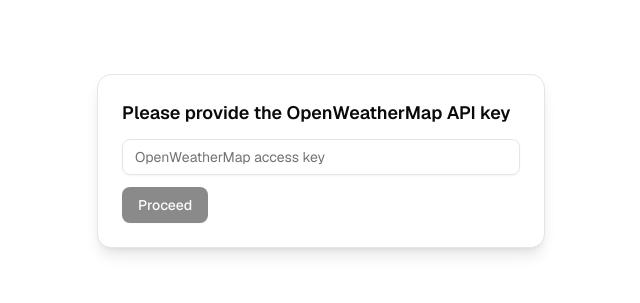
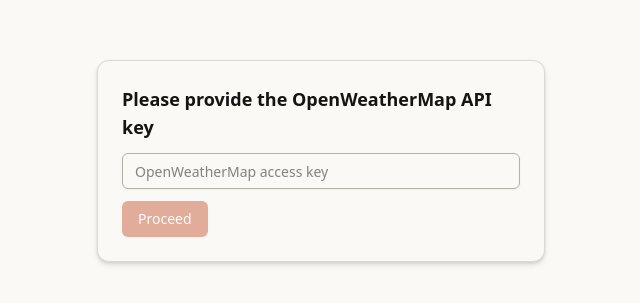
Before and after one commit to Jlassiezzeddine/meteo-ville, a Next.js app: page / in a window 1280 px wide. Shown: the part 239-542 px from the top of the page, without its empty margins (319-959 px from the left). Built offline with nearby package versions, Linux system fonts and the light colour scheme.

Commit message:
Add new theme

```diff
--- a/src/app/globals.css
+++ b/src/app/globals.css
@@ -6,8 +6,8 @@
 @theme inline {
   --color-background: var(--background);
   --color-foreground: var(--foreground);
-  --font-sans: var(--font-geist-sans);
-  --font-mono: var(--font-geist-mono);
+  --font-sans: ui-sans-serif, system-ui, -apple-system, BlinkMacSystemFont, 'Segoe UI', Roboto, 'Helvetica Neue', Arial, 'Noto Sans', sans-serif, 'Apple Color Emoji', 'Segoe UI Emoji', 'Segoe UI Symbol', 'Noto Color Emoji';
+  --font-mono: ui-monospace, SFMono-Regular, Menlo, Monaco, Consolas, "Liberation Mono", "Courier New", monospace;
   --color-sidebar-ring: var(--sidebar-ring);
   --color-sidebar-border: var(--sidebar-border);
   --color-sidebar-accent-foreground: var(--sidebar-accent-foreground);
@@ -41,75 +41,142 @@
   --radius-md: calc(var(--radius) - 2px);
   --radius-lg: var(--radius);
   --radius-xl: calc(var(--radius) + 4px);
+  --font-serif: ui-serif, Georgia, Cambria, "Times New Roman", Times, serif;
+  --radius: 0.5rem;
+  --tracking-tighter: calc(var(--tracking-normal) - 0.05em);
+  --tracking-tight: calc(var(--tracking-normal) - 0.025em);
+  --tracking-wide: calc(var(--tracking-normal) + 0.025em);
+  --tracking-wider: calc(var(--tracking-normal) + 0.05em);
+  --tracking-widest: calc(var(--tracking-normal) + 0.1em);
+  --tracking-normal: var(--tracking-normal);
+  --shadow-2xl: var(--shadow-2xl);
+  --shadow-xl: var(--shadow-xl);
+  --shadow-lg: var(--shadow-lg);
+  --shadow-md: var(--shadow-md);
+  --shadow: var(--shadow);
+  --shadow-sm: var(--shadow-sm);
+  --shadow-xs: var(--shadow-xs);
+  --shadow-2xs: var(--shadow-2xs);
+  --spacing: var(--spacing);
+  --letter-spacing: var(--letter-spacing);
+  --shadow-offset-y: var(--shadow-offset-y);
+  --shadow-offset-x: var(--shadow-offset-x);
+  --shadow-spread: var(--shadow-spread);
+  --shadow-blur: var(--shadow-blur);
+  --shadow-opacity: var(--shadow-opacity);
+  --color-shadow-color: var(--shadow-color);
+  --color-destructive-foreground: var(--destructive-foreground);
 }
 
 :root {
-  --radius: 0.625rem;
-  --background: oklch(1 0 0);
-  --foreground: oklch(0.145 0 0);
-  --card: oklch(1 0 0);
-  --card-foreground: oklch(0.145 0 0);
-  --popover: oklch(1 0 0);
-  --popover-foreground: oklch(0.145 0 0);
-  --primary: oklch(0.205 0 0);
-  --primary-foreground: oklch(0.985 0 0);
-  --secondary: oklch(0.97 0 0);
-  --secondary-foreground: oklch(0.205 0 0);
-  --muted: oklch(0.97 0 0);
-  --muted-foreground: oklch(0.556 0 0);
-  --accent: oklch(0.97 0 0);
-  --accent-foreground: oklch(0.205 0 0);
-  --destructive: oklch(0.577 0.245 27.325);
-  --border: oklch(0.922 0 0);
-  --input: oklch(0.922 0 0);
-  --ring: oklch(0.708 0 0);
-  --chart-1: oklch(0.646 0.222 41.116);
-  --chart-2: oklch(0.6 0.118 184.704);
-  --chart-3: oklch(0.398 0.07 227.392);
-  --chart-4: oklch(0.828 0.189 84.429);
-  --chart-5: oklch(0.769 0.188 70.08);
-  --sidebar: oklch(0.985 0 0);
-  --sidebar-foreground: oklch(0.145 0 0);
-  --sidebar-primary: oklch(0.205 0 0);
-  --sidebar-primary-foreground: oklch(0.985 0 0);
-  --sidebar-accent: oklch(0.97 0 0);
-  --sidebar-accent-foreground: oklch(0.205 0 0);
-  --sidebar-border: oklch(0.922 0 0);
-  --sidebar-ring: oklch(0.708 0 0);
+  --radius: 0.5rem;
+  --background: oklch(0.9818 0.0054 95.0986);
+  --foreground: oklch(0.3438 0.0269 95.7226);
+  --card: oklch(0.9818 0.0054 95.0986);
+  --card-foreground: oklch(0.1908 0.0020 106.5859);
+  --popover: oklch(1.0000 0 0);
+  --popover-foreground: oklch(0.2671 0.0196 98.9390);
+  --primary: oklch(0.6171 0.1375 39.0427);
+  --primary-foreground: oklch(1.0000 0 0);
+  --secondary: oklch(0.9245 0.0138 92.9892);
+  --secondary-foreground: oklch(0.4334 0.0177 98.6048);
+  --muted: oklch(0.9341 0.0153 90.2390);
+  --muted-foreground: oklch(0.6059 0.0075 97.4233);
+  --accent: oklch(0.9245 0.0138 92.9892);
+  --accent-foreground: oklch(0.2671 0.0196 98.9390);
+  --destructive: oklch(0.1908 0.0020 106.5859);
+  --border: oklch(0.8847 0.0069 97.3627);
+  --input: oklch(0.7621 0.0156 98.3528);
+  --ring: oklch(0.6171 0.1375 39.0427);
+  --chart-1: oklch(0.5583 0.1276 42.9956);
+  --chart-2: oklch(0.6898 0.1581 290.4107);
+  --chart-3: oklch(0.8816 0.0276 93.1280);
+  --chart-4: oklch(0.8822 0.0403 298.1792);
+  --chart-5: oklch(0.5608 0.1348 42.0584);
+  --sidebar: oklch(0.9663 0.0080 98.8792);
+  --sidebar-foreground: oklch(0.3590 0.0051 106.6524);
+  --sidebar-primary: oklch(0.6171 0.1375 39.0427);
+  --sidebar-primary-foreground: oklch(0.9881 0 0);
+  --sidebar-accent: oklch(0.9245 0.0138 92.9892);
+  --sidebar-accent-foreground: oklch(0.3250 0 0);
+  --sidebar-border: oklch(0.9401 0 0);
+  --sidebar-ring: oklch(0.7731 0 0);
+  --destructive-foreground: oklch(1.0000 0 0);
+  --font-sans: ui-sans-serif, system-ui, -apple-system, BlinkMacSystemFont, 'Segoe UI', Roboto, 'Helvetica Neue', Arial, 'Noto Sans', sans-serif, 'Apple Color Emoji', 'Segoe UI Emoji', 'Segoe UI Symbol', 'Noto Color Emoji';
+  --font-serif: ui-serif, Georgia, Cambria, "Times New Roman", Times, serif;
+  --font-mono: ui-monospace, SFMono-Regular, Menlo, Monaco, Consolas, "Liberation Mono", "Courier New", monospace;
+  --shadow-color: oklch(0 0 0);
+  --shadow-opacity: 0.1;
+  --shadow-blur: 3px;
+  --shadow-spread: 0px;
+  --shadow-offset-x: 0;
+  --shadow-offset-y: 1px;
+  --letter-spacing: 0em;
+  --spacing: 0.25rem;
+  --shadow-2xs: 0 1px 3px 0px hsl(0 0% 0% / 0.05);
+  --shadow-xs: 0 1px 3px 0px hsl(0 0% 0% / 0.05);
+  --shadow-sm: 0 1px 3px 0px hsl(0 0% 0% / 0.10), 0 1px 2px -1px hsl(0 0% 0% / 0.10);
+  --shadow: 0 1px 3px 0px hsl(0 0% 0% / 0.10), 0 1px 2px -1px hsl(0 0% 0% / 0.10);
+  --shadow-md: 0 1px 3px 0px hsl(0 0% 0% / 0.10), 0 2px 4px -1px hsl(0 0% 0% / 0.10);
+  --shadow-lg: 0 1px 3px 0px hsl(0 0% 0% / 0.10), 0 4px 6px -1px hsl(0 0% 0% / 0.10);
+  --shadow-xl: 0 1px 3px 0px hsl(0 0% 0% / 0.10), 0 8px 10px -1px hsl(0 0% 0% / 0.10);
+  --shadow-2xl: 0 1px 3px 0px hsl(0 0% 0% / 0.25);
+  --tracking-normal: 0em;
 }
 
 .dark {
-  --background: oklch(0.145 0 0);
-  --foreground: oklch(0.985 0 0);
-  --card: oklch(0.205 0 0);
-  --card-foreground: oklch(0.985 0 0);
-  --popover: oklch(0.205 0 0);
-  --popover-foreground: oklch(0.985 0 0);
-  --primary: oklch(0.922 0 0);
-  --primary-foreground: oklch(0.205 0 0);
-  --secondary: oklch(0.269 0 0);
-  --secondary-foreground: oklch(0.985 0 0);
-  --muted: oklch(0.269 0 0);
-  --muted-foreground: oklch(0.708 0 0);
-  --accent: oklch(0.269 0 0);
-  --accent-foreground: oklch(0.985 0 0);
-  --destructive: oklch(0.704 0.191 22.216);
-  --border: oklch(1 0 0 / 10%);
-  --input: oklch(1 0 0 / 15%);
-  --ring: oklch(0.556 0 0);
-  --chart-1: oklch(0.488 0.243 264.376);
-  --chart-2: oklch(0.696 0.17 162.48);
-  --chart-3: oklch(0.769 0.188 70.08);
-  --chart-4: oklch(0.627 0.265 303.9);
-  --chart-5: oklch(0.645 0.246 16.439);
-  --sidebar: oklch(0.205 0 0);
-  --sidebar-foreground: oklch(0.985 0 0);
-  --sidebar-primary: oklch(0.488 0.243 264.376);
-  --sidebar-primary-foreground: oklch(0.985 0 0);
-  --sidebar-accent: oklch(0.269 0 0);
-  --sidebar-accent-foreground: oklch(0.985 0 0);
-  --sidebar-border: oklch(1 0 0 / 10%);
-  --sidebar-ring: oklch(0.556 0 0);
+  --background: oklch(0.2679 0.0036 106.6427);
+  --foreground: oklch(0.8074 0.0142 93.0137);
+  --card: oklch(0.2679 0.0036 106.6427);
+  --card-foreground: oklch(0.9818 0.0054 95.0986);
+  --popover: oklch(0.3085 0.0035 106.6039);
+  --popover-foreground: oklch(0.9211 0.0040 106.4781);
+  --primary: oklch(0.6724 0.1308 38.7559);
+  --primary-foreground: oklch(1.0000 0 0);
+  --secondary: oklch(0.9818 0.0054 95.0986);
+  --secondary-foreground: oklch(0.3085 0.0035 106.6039);
+  --muted: oklch(0.2213 0.0038 106.7070);
+  --muted-foreground: oklch(0.7713 0.0169 99.0657);
+  --accent: oklch(0.2130 0.0078 95.4245);
+  --accent-foreground: oklch(0.9663 0.0080 98.8792);
+  --destructive: oklch(0.6368 0.2078 25.3313);
+  --border: oklch(0.3618 0.0101 106.8928);
+  --input: oklch(0.4336 0.0113 100.2195);
+  --ring: oklch(0.6724 0.1308 38.7559);
+  --chart-1: oklch(0.5583 0.1276 42.9956);
+  --chart-2: oklch(0.6898 0.1581 290.4107);
+  --chart-3: oklch(0.2130 0.0078 95.4245);
+  --chart-4: oklch(0.3074 0.0516 289.3230);
+  --chart-5: oklch(0.5608 0.1348 42.0584);
+  --sidebar: oklch(0.2357 0.0024 67.7077);
+  --sidebar-foreground: oklch(0.8074 0.0142 93.0137);
+  --sidebar-primary: oklch(0.3250 0 0);
+  --sidebar-primary-foreground: oklch(0.9881 0 0);
+  --sidebar-accent: oklch(0.1680 0.0020 106.6177);
+  --sidebar-accent-foreground: oklch(0.8074 0.0142 93.0137);
+  --sidebar-border: oklch(0.9401 0 0);
+  --sidebar-ring: oklch(0.7731 0 0);
+  --destructive-foreground: oklch(1.0000 0 0);
+  --radius: 0.5rem;
+  --font-sans: ui-sans-serif, system-ui, -apple-system, BlinkMacSystemFont, 'Segoe UI', Roboto, 'Helvetica Neue', Arial, 'Noto Sans', sans-serif, 'Apple Color Emoji', 'Segoe UI Emoji', 'Segoe UI Symbol', 'Noto Color Emoji';
+  --font-serif: ui-serif, Georgia, Cambria, "Times New Roman", Times, serif;
+  --font-mono: ui-monospace, SFMono-Regular, Menlo, Monaco, Consolas, "Liberation Mono", "Courier New", monospace;
+  --shadow-color: oklch(0 0 0);
+  --shadow-opacity: 0.1;
+  --shadow-blur: 3px;
+  --shadow-spread: 0px;
+  --shadow-offset-x: 0;
+  --shadow-offset-y: 1px;
+  --letter-spacing: 0em;
+  --spacing: 0.25rem;
+  --shadow-2xs: 0 1px 3px 0px hsl(0 0% 0% / 0.05);
+  --shadow-xs: 0 1px 3px 0px hsl(0 0% 0% / 0.05);
+  --shadow-sm: 0 1px 3px 0px hsl(0 0% 0% / 0.10), 0 1px 2px -1px hsl(0 0% 0% / 0.10);
+  --shadow: 0 1px 3px 0px hsl(0 0% 0% / 0.10), 0 1px 2px -1px hsl(0 0% 0% / 0.10);
+  --shadow-md: 0 1px 3px 0px hsl(0 0% 0% / 0.10), 0 2px 4px -1px hsl(0 0% 0% / 0.10);
+  --shadow-lg: 0 1px 3px 0px hsl(0 0% 0% / 0.10), 0 4px 6px -1px hsl(0 0% 0% / 0.10);
+  --shadow-xl: 0 1px 3px 0px hsl(0 0% 0% / 0.10), 0 8px 10px -1px hsl(0 0% 0% / 0.10);
+  --shadow-2xl: 0 1px 3px 0px hsl(0 0% 0% / 0.25);
 }
 
 @layer base {
@@ -118,5 +185,6 @@
   }
   body {
     @apply bg-background text-foreground;
+    letter-spacing: var(--tracking-normal);
   }
 }
```
